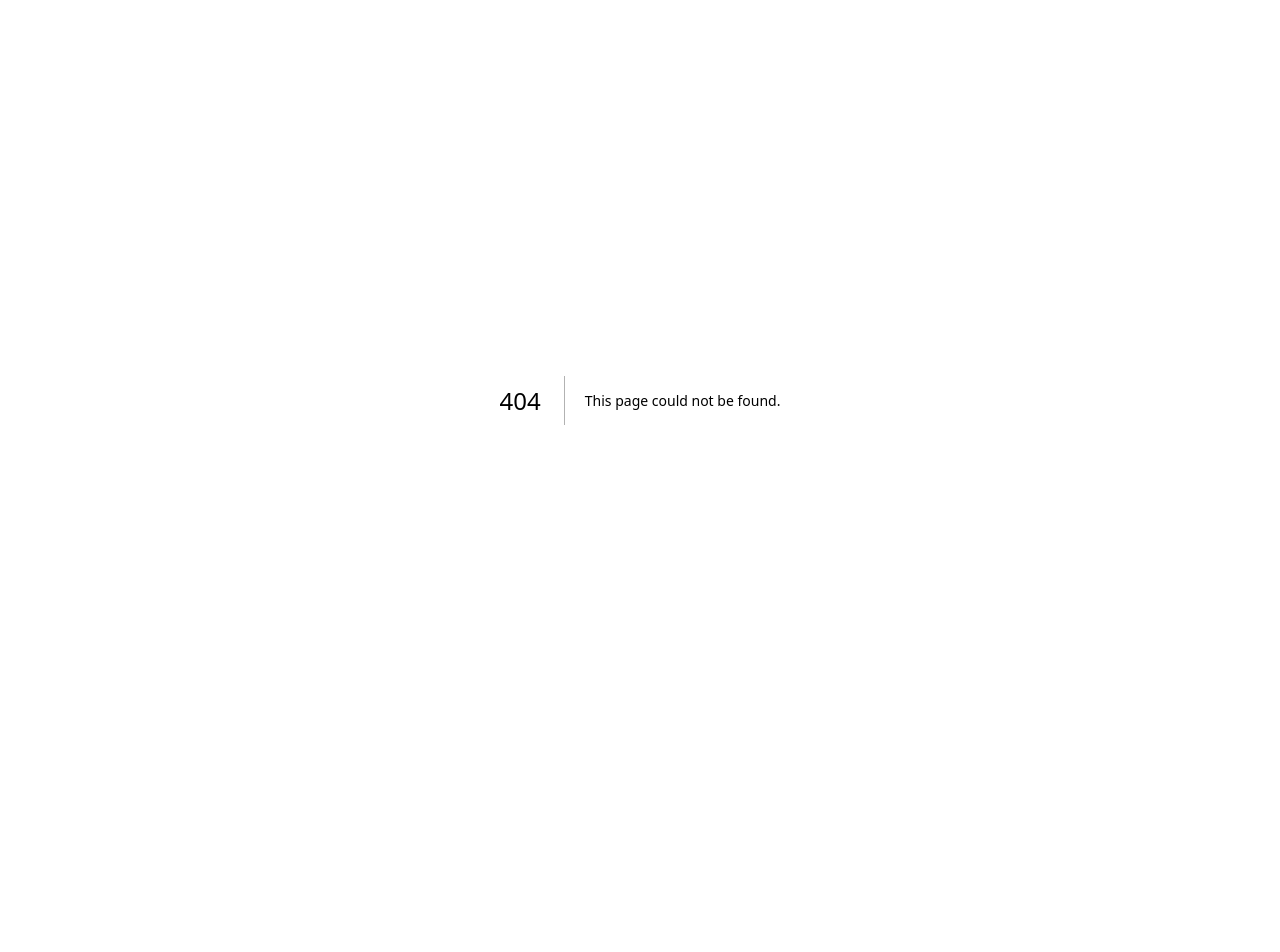
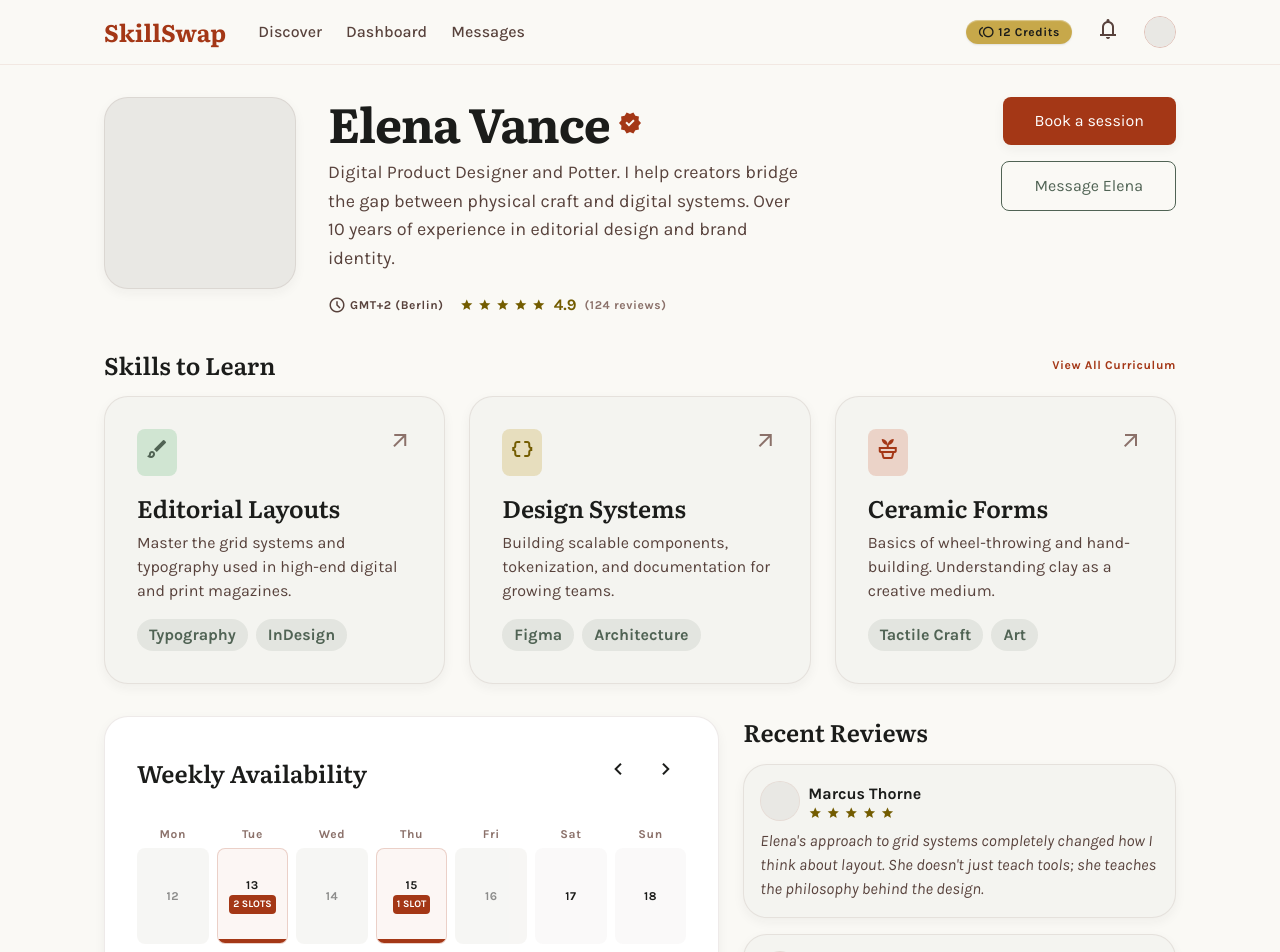
Before and after one commit to Altaf-Raja07/Swaply, a Next.js app: page /teacher/1 in a window 1280 px wide. Before the commit this address had no page. Shown: the top 952 px of the page. Before the commit the page ends 800 px from the top, so only its background shows below. Built offline with nearby package versions, Linux system fonts and the light colour scheme.

Commit message:
feat: add teacher profile page with skills bento, calendar, and reviews

```diff
--- /dev/null
+++ b/src/app/teacher/[id]/page.tsx
@@ -0,0 +1,221 @@
+import { Navbar } from "@/components/layout/navbar";
+import { Footer } from "@/components/layout/footer";
+import { StarRating } from "@/components/shared/star-rating";
+import { SkillChip } from "@/components/shared/skill-chip";
+import { ReviewCard } from "@/components/shared/review-card";
+
+const skillsToLearn = [
+  {
+    title: "Editorial Layouts",
+    description:
+      "Master the grid systems and typography used in high-end digital and print magazines.",
+    icon: "brush",
+    iconBg: "bg-secondary-container",
+    iconColor: "text-secondary",
+    tags: ["Typography", "InDesign"],
+  },
+  {
+    title: "Design Systems",
+    description:
+      "Building scalable components, tokenization, and documentation for growing teams.",
+    icon: "data_object",
+    iconBg: "bg-tertiary-container/30",
+    iconColor: "text-tertiary",
+    tags: ["Figma", "Architecture"],
+  },
+  {
+    title: "Ceramic Forms",
+    description:
+      "Basics of wheel-throwing and hand-building. Understanding clay as a creative medium.",
+    icon: "potted_plant",
+    iconBg: "bg-primary-container/20",
+    iconColor: "text-primary",
+    tags: ["Tactile Craft", "Art"],
+  },
+];
+
+const reviews = [
+  {
+    authorName: "Marcus Thorne",
+    rating: 5,
+    text: "Elena's approach to grid systems completely changed how I think about layout. She doesn't just teach tools; she teaches the philosophy behind the design.",
+  },
+  {
+    authorName: "Sarah Chen",
+    rating: 4,
+    text: "Highly recommend for anyone wanting to mix digital design with physical craft. Super patient and insightful!",
+  },
+];
+
+export default function TeacherProfilePage() {
+  return (
+    <>
+      <Navbar />
+      <main className="max-w-container-max mx-auto px-margin-mobile md:px-margin-desktop py-stack-lg">
+        {/* Header / Bio Section */}
+        <section className="grid grid-cols-1 md:grid-cols-12 gap-gutter mb-stack-lg">
+          <div className="md:col-span-8 flex flex-col md:flex-row gap-stack-lg items-start">
+            <div className="w-32 h-32 md:w-48 md:h-48 rounded-xl overflow-hidden editorial-border whisper-shadow flex-shrink-0 bg-surface-container-high" />
+            <div className="flex flex-col gap-unit">
+              <div className="flex items-center gap-stack-sm mb-unit">
+                <h1 className="text-display-lg-mobile md:text-display-lg font-display-lg text-on-surface">
+                  Elena Vance
+                </h1>
+                <span
+                  className="material-symbols-outlined text-primary"
+                  style={{ fontVariationSettings: "'FILL' 1" }}
+                >
+                  verified
+                </span>
+              </div>
+              <p className="text-body-lg text-on-surface-variant max-w-2xl mb-stack-md">
+                Digital Product Designer and Potter. I help creators bridge the
+                gap between physical craft and digital systems. Over 10 years of
+                experience in editorial design and brand identity.
+              </p>
+              <div className="flex flex-wrap gap-stack-md text-on-surface-variant">
+                <div className="flex items-center gap-1">
+                  <span className="material-symbols-outlined text-[18px]">
+                    schedule
+                  </span>
+                  <span className="text-label-caps">GMT+2 (Berlin)</span>
+                </div>
+                <StarRating rating={4.9} size="sm" showValue reviewCount={124} />
+              </div>
+            </div>
+          </div>
+          <div className="md:col-span-4 flex flex-col gap-stack-md items-end justify-start">
+            <button className="w-full md:w-auto px-stack-lg py-3 bg-primary text-on-primary font-button rounded-lg whisper-shadow active-sink transition-all hover:opacity-90">
+              Book a session
+            </button>
+            <button className="w-full md:w-auto px-stack-lg py-3 border border-secondary text-secondary font-button rounded-lg active-sink transition-all hover:bg-secondary-container/20">
+              Message Elena
+            </button>
+          </div>
+        </section>
+
+        {/* Skill Bento Grid */}
+        <section className="mb-stack-lg">
+          <div className="flex items-center justify-between mb-stack-md">
+            <h2 className="text-headline-md font-headline-md text-on-surface">
+              Skills to Learn
+            </h2>
+            <span className="text-label-caps text-primary cursor-pointer hover:underline">
+              View All Curriculum
+            </span>
+          </div>
+          <div className="grid grid-cols-1 md:grid-cols-3 gap-gutter">
+            {skillsToLearn.map((skill) => (
+              <div
+                key={skill.title}
+                className="group p-stack-lg bg-surface-container-low rounded-xl editorial-border whisper-shadow cursor-pointer transition-all hover:bg-surface-container duration-300"
+              >
+                <div className="flex justify-between items-start mb-stack-md">
+                  <div
+                    className={`p-2 ${skill.iconBg} rounded-lg`}
+                  >
+                    <span
+                      className={`material-symbols-outlined ${skill.iconColor}`}
+                    >
+                      {skill.icon}
+                    </span>
+                  </div>
+                  <span className="material-symbols-outlined text-outline transition-transform group-hover:rotate-45">
+                    arrow_outward
+                  </span>
+                </div>
+                <h3 className="text-headline-md font-headline-md text-on-surface mb-stack-sm">
+                  {skill.title}
+                </h3>
+                <p className="text-body-md text-on-surface-variant mb-stack-md">
+                  {skill.description}
+                </p>
+                <div className="flex flex-wrap gap-2">
+                  {skill.tags.map((tag) => (
+                    <SkillChip key={tag} label={tag} />
+                  ))}
+                </div>
+              </div>
+            ))}
+          </div>
+        </section>
+
+        {/* Availability & Reviews Section */}
+        <section className="grid grid-cols-1 lg:grid-cols-12 gap-gutter items-start">
+          {/* Calendar Preview */}
+          <div className="lg:col-span-7 bg-surface-container-lowest rounded-xl editorial-border whisper-shadow p-stack-lg overflow-hidden">
+            <div className="flex justify-between items-center mb-stack-lg">
+              <h2 className="text-headline-md font-headline-md text-on-surface">
+                Weekly Availability
+              </h2>
+              <div className="flex gap-2">
+                <button className="p-2 rounded-full hover:bg-surface-container transition-colors">
+                  <span className="material-symbols-outlined">chevron_left</span>
+                </button>
+                <button className="p-2 rounded-full hover:bg-surface-container transition-colors">
+                  <span className="material-symbols-outlined">chevron_right</span>
+                </button>
+              </div>
+            </div>
+            <div className="grid grid-cols-7 gap-2 text-center mb-stack-sm">
+              {["Mon", "Tue", "Wed", "Thu", "Fri", "Sat", "Sun"].map((d) => (
+                <div key={d} className="text-label-caps text-outline">
+                  {d}
+                </div>
+              ))}
+            </div>
+            <div className="grid grid-cols-7 gap-2">
+              {Array.from({ length: 7 }, (_, i) => {
+                const day = 12 + i;
+                const hasSlot = [13, 15].includes(day);
+                const slotCount = day === 13 ? 2 : day === 15 ? 1 : 0;
+                const isWeekend = i >= 5;
+                return (
+                  <div
+                    key={day}
+                    className={`h-24 rounded-lg flex flex-col items-center justify-center gap-1 ${
+                      isWeekend
+                        ? "bg-surface-container-highest/20"
+                        : hasSlot
+                        ? "bg-primary-container/5 border border-primary/20 relative overflow-hidden"
+                        : "bg-surface-container rounded-lg opacity-50"
+                    }`}
+                  >
+                    {hasSlot && (
+                      <div className="absolute inset-x-0 bottom-0 h-1 bg-primary" />
+                    )}
+                    <span className="text-label-caps text-on-surface">
+                      {day}
+                    </span>
+                    {slotCount > 0 && (
+                      <div className="px-1 py-0.5 bg-primary text-[10px] text-on-primary rounded font-bold uppercase">
+                        {slotCount} {slotCount === 1 ? "Slot" : "Slots"}
+                      </div>
+                    )}
+                  </div>
+                );
+              })}
+            </div>
+            <p className="mt-stack-md text-label-caps text-on-surface-variant italic text-center">
+              Next available session: Tomorrow at 14:00 (GMT+2)
+            </p>
+          </div>
+
+          {/* Reviews */}
+          <div className="lg:col-span-5 flex flex-col gap-stack-md">
+            <h2 className="text-headline-md font-headline-md text-on-surface">
+              Recent Reviews
+            </h2>
+            {reviews.map((review) => (
+              <ReviewCard key={review.authorName} {...review} />
+            ))}
+            <button className="w-full text-label-caps text-secondary font-bold hover:text-primary transition-colors py-2 border-b border-outline-variant/30">
+              Read all 124 reviews
+            </button>
+          </div>
+        </section>
+      </main>
+      <Footer />
+    </>
+  );
+}
```
